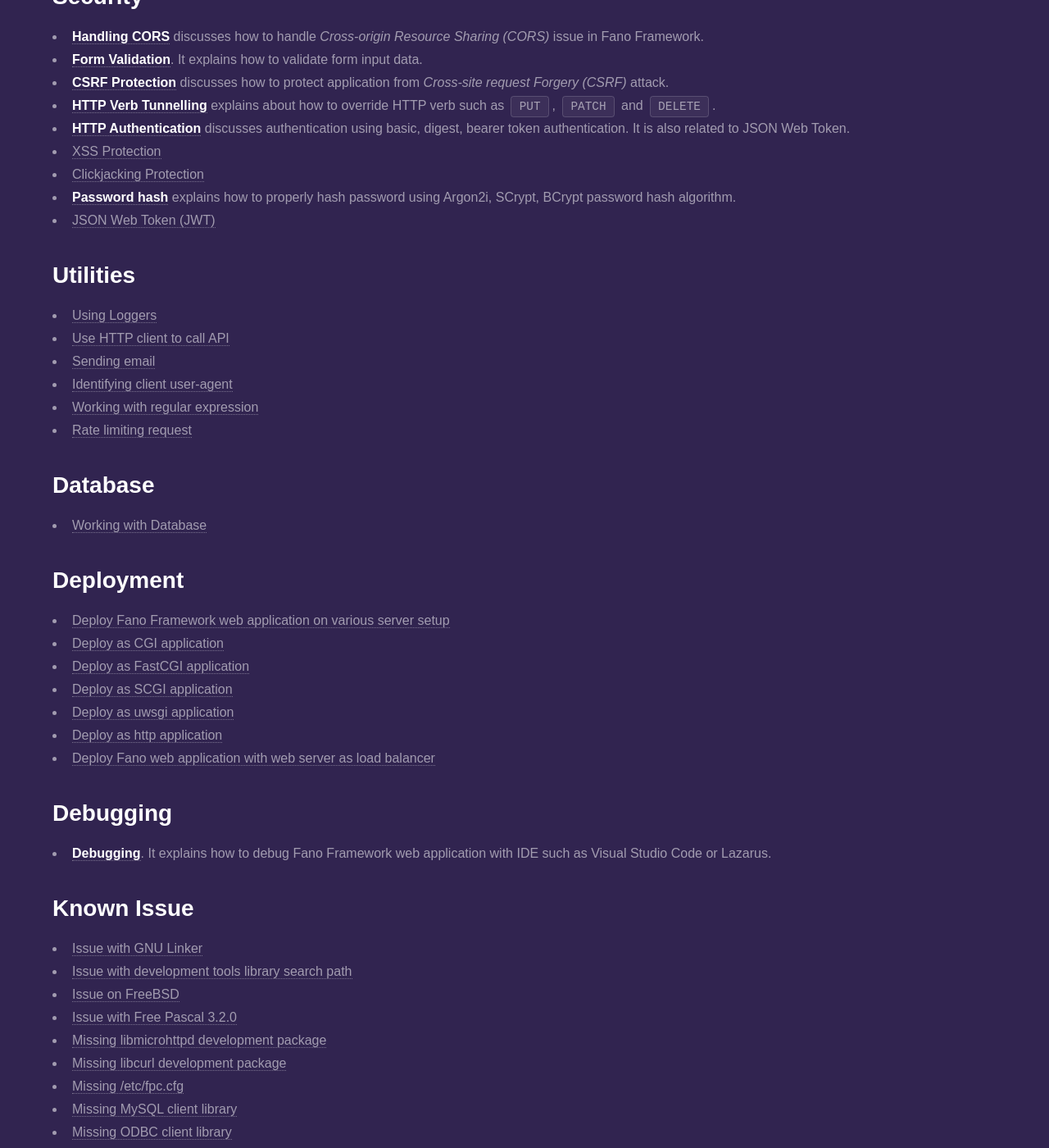
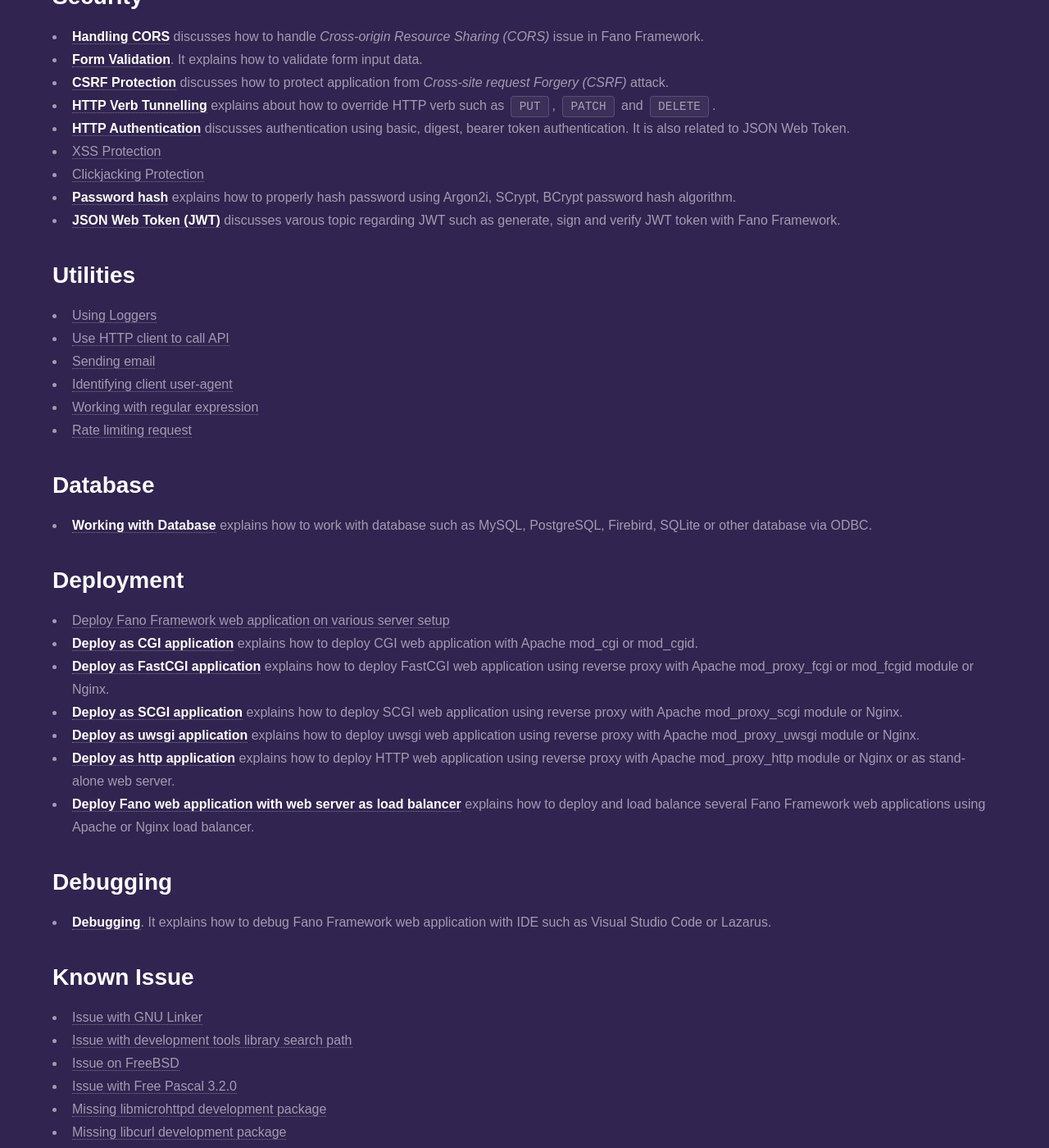
Before and after one commit to fanoframework/fanoframework.github.io, a Jekyll site: the page built from documentation/index.md, in a window 1280 px wide and 1400 px high, scrolled down 1092 px. Shown: the whole window at 82% size. Built offline with Jekyll 4.4.1, drawn with Linux system fonts in a browser that asks for light colours; our own code applies the rules of GitHub Pages for plain Markdown files.

Commit message:
improve description

```diff
--- a/documentation/index.md
+++ b/documentation/index.md
@@ -44,7 +44,7 @@
 - [XSS Protection](/security/xss-protection)
 - [Clickjacking Protection](/security/clickjacking-protection)
 - **[Password hash](/security/password-hash)** explains how to properly hash password using Argon2i, SCrypt, BCrypt password hash algorithm.
-- [JSON Web Token (JWT)](/security/jwt)
+- **[JSON Web Token (JWT)](/security/jwt)** discusses varous topic regarding JWT such as generate, sign and verify JWT token with Fano Framework.
 
 ## Utilities
 
@@ -57,17 +57,17 @@
 
 ## Database
 
-- [Working with Database](/database)
+- **[Working with Database](/database)** explains how to work with database such as MySQL, PostgreSQL, Firebird, SQLite or other database via ODBC.
 
 ## Deployment
 
 - [Deploy Fano Framework web application on various server setup](/deployment)
-- [Deploy as CGI application](/deployment/cgi)
-- [Deploy as FastCGI application](/deployment/fastcgi)
-- [Deploy as SCGI application](/deployment/scgi)
-- [Deploy as uwsgi application](/deployment/uwsgi)
-- [Deploy as http application](/deployment/standalone-web-server)
-- [Deploy Fano web application with web server as load balancer](/deployment/load-balancer-setup)
+- **[Deploy as CGI application](/deployment/cgi)** explains how to deploy CGI web application with Apache mod_cgi or mod_cgid.
+- **[Deploy as FastCGI application](/deployment/fastcgi)** explains how to deploy FastCGI web application using reverse proxy with Apache mod_proxy_fcgi or mod_fcgid module or Nginx.
+- **[Deploy as SCGI application](/deployment/scgi)** explains how to deploy SCGI web application using reverse proxy with Apache mod_proxy_scgi module or Nginx.
+- **[Deploy as uwsgi application](/deployment/uwsgi)** explains how to deploy uwsgi web application using reverse proxy with Apache mod_proxy_uwsgi module or Nginx.
+- **[Deploy as http application](/deployment/standalone-web-server)** explains how to deploy HTTP web application using reverse proxy with Apache mod_proxy_http module or Nginx or as stand-alone web server.
+- **[Deploy Fano web application with web server as load balancer](/deployment/load-balancer-setup)** explains how to deploy and load balance several Fano Framework web applications using Apache or Nginx load balancer.
 
 ## Debugging
 
```
